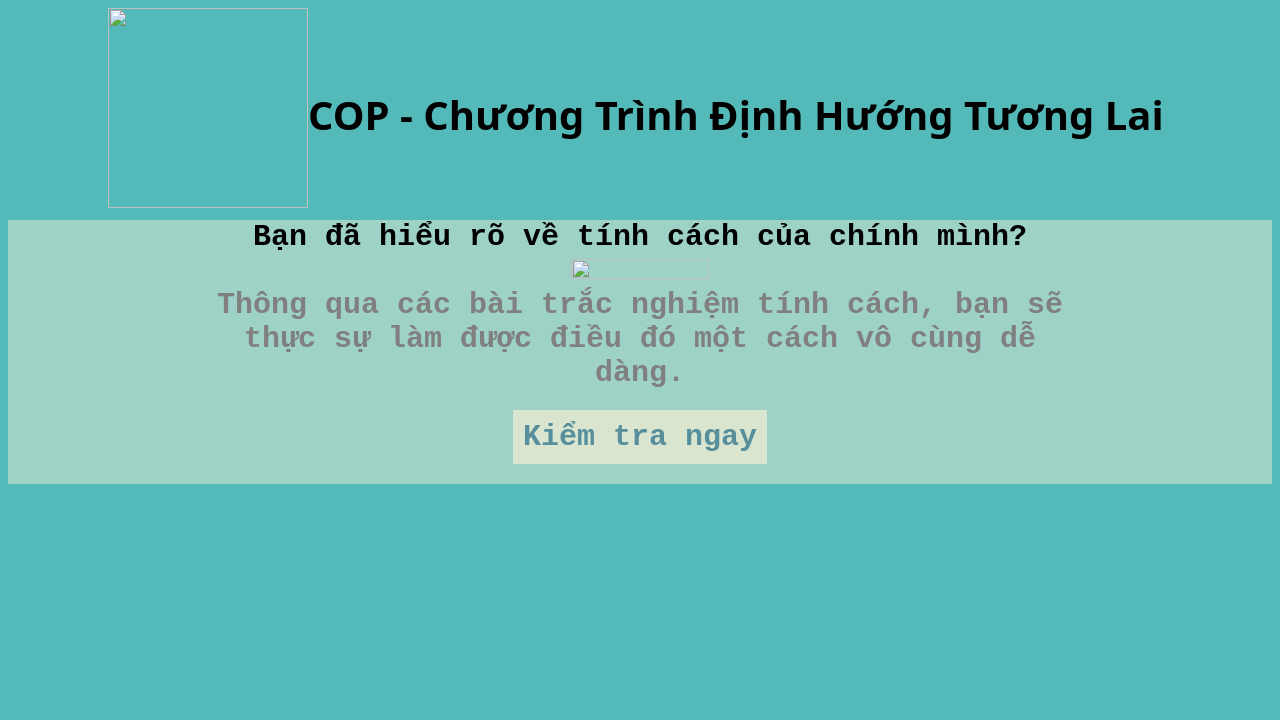
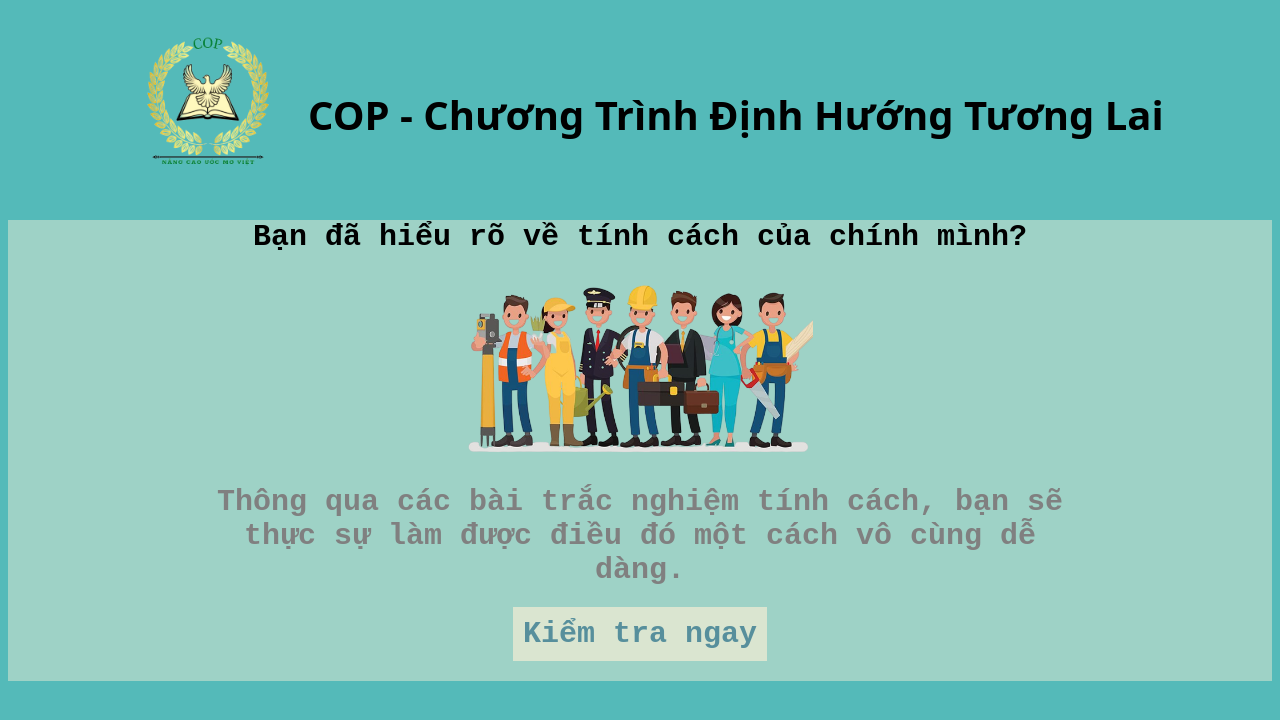
Before and after one commit to PETERchicken1465/TECH, a plain HTML site: page index.html in a window 1280 px wide. Drawn offline with Linux system fonts and the light colour scheme; the site is published under a folder, as on GitHub Pages, so addresses that start at the root find nothing.

Commit message:
Update index.html

```diff
--- a/index.html
+++ b/index.html
@@ -14,7 +14,7 @@
 
     <div class="navbar">
         <div class="logo">
-            <img src="/assets/logo_Đạt-removebg-preview.png " width="200px" height="200px">
+            <img src="assets/logo_Đạt-removebg-preview.png " width="200px" height="200px">
         </div>
         <div>
             COP - Chương Trình Định Hướng Tương Lai
@@ -26,7 +26,7 @@
                 Bạn đã hiểu rõ về tính cách của chính mình?
             </div>
             <div class="image">
-                <img width="40%" height="40%" src="/assets/phu-am-danh-tu-dem-duoc-so-it-so-nhieu-khong-dem-duoc-tu-vung-nghe-nghiep-jobs-3-removebg-preview.png" alt="">
+                <img width="40%" height="40%" src="assets/phu-am-danh-tu-dem-duoc-so-it-so-nhieu-khong-dem-duoc-tu-vung-nghe-nghiep-jobs-3-removebg-preview.png" alt="">
             </div>
         </div>
         <div class="information">
```
